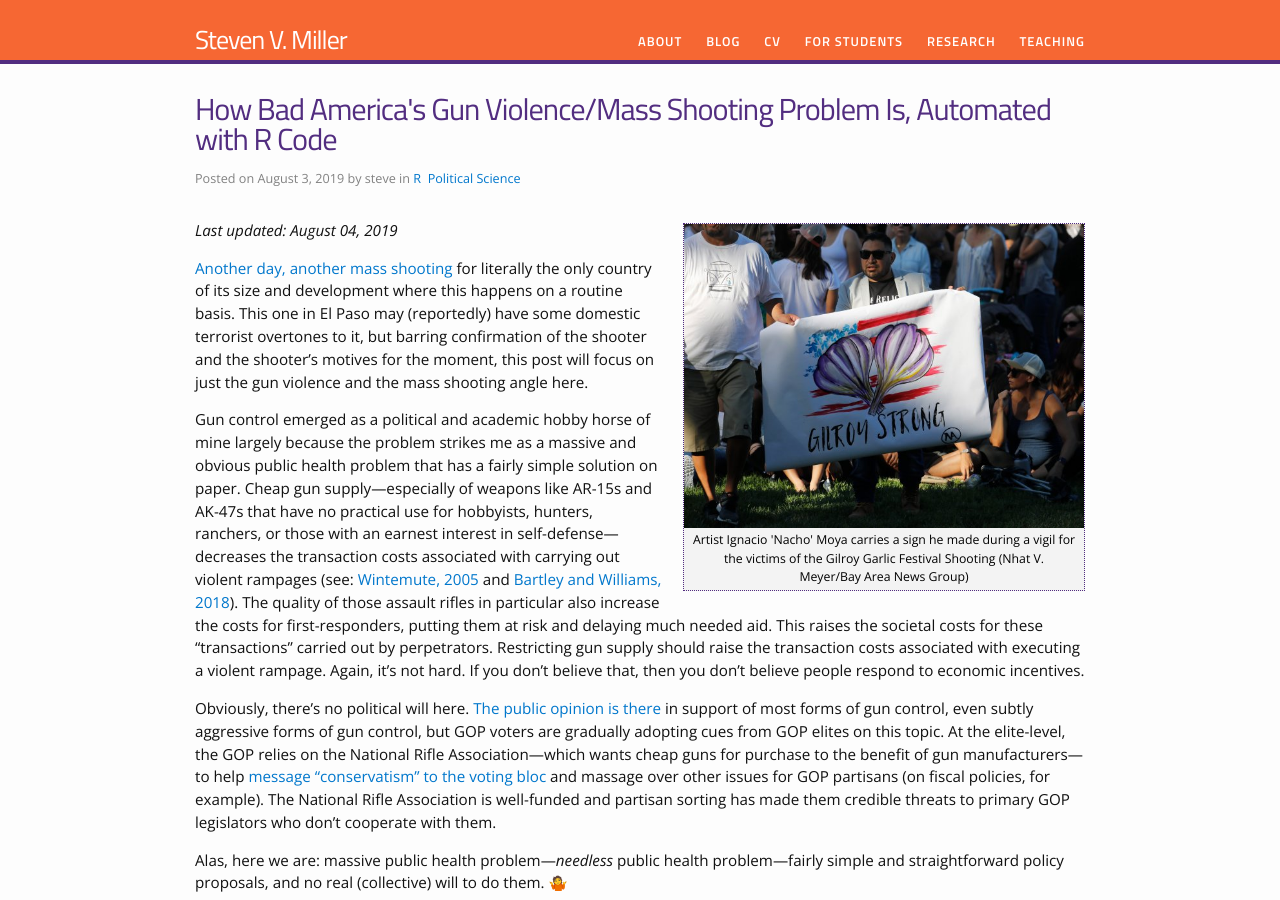
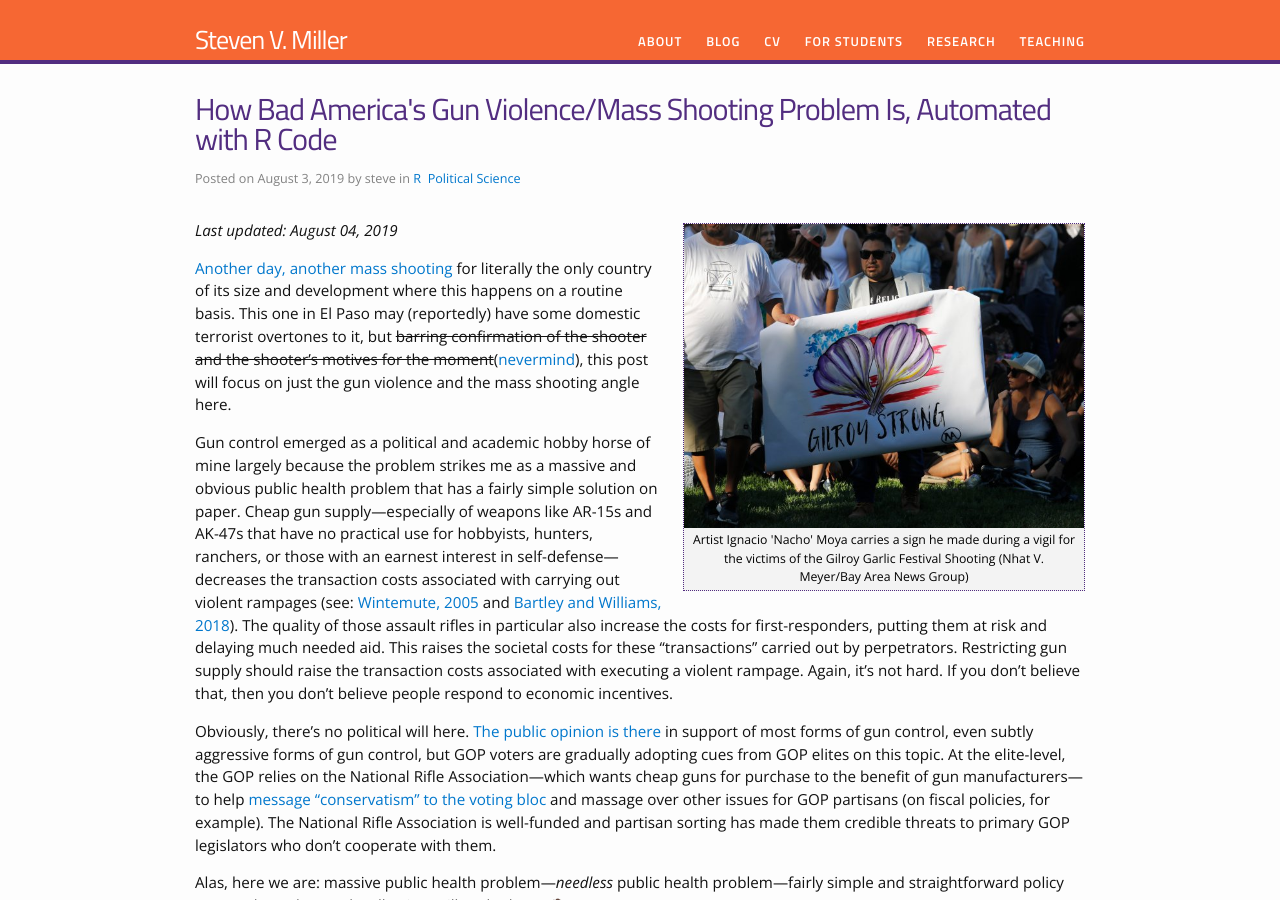
Before and after one commit to svmiller/svmiller.github.io, a Jekyll site: the page built from _posts/2019-08-03-how-bad-is-americas-gun-violence-mass-shooting-problem-in-a-few-lines-of-r-code.md, in a window 1280 px wide and 900 px high. Built offline with Jekyll 4.4.1, drawn with Linux system fonts in a browser that asks for light colours; nearby versions of some CDN libraries; some web fonts are replaced; comment, search, counter and statistics services are not loaded.

```diff
--- a/_posts/2019-08-03-how-bad-is-americas-gun-violence-mass-shooting-problem-in-a-few-lines-of-r-code.md
+++ b/_posts/2019-08-03-how-bad-is-americas-gun-violence-mass-shooting-problem-in-a-few-lines-of-r-code.md
@@ -27,7 +27,7 @@
 
 *Last updated: August 04, 2019*
 
-[Another day, another mass shooting](https://www.cnn.com/2019/08/03/us/el-paso-shooting/index.html) for literally the only country of its size and development where this happens on a routine basis. This one in El Paso may (reportedly) have some domestic terrorist overtones to it, but barring confirmation of the shooter and the shooter's motives for the moment, this post will focus on just the gun violence and the mass shooting angle here.
+[Another day, another mass shooting](https://www.cnn.com/2019/08/03/us/el-paso-shooting/index.html) for literally the only country of its size and development where this happens on a routine basis. This one in El Paso may (reportedly) have some domestic terrorist overtones to it, but ~~barring confirmation of the shooter and the shooter's motives for the moment~~([nevermind](https://www.nytimes.com/2019/08/03/us/patrick-crusius-el-paso-shooter-manifesto.html)), this post will focus on just the gun violence and the mass shooting angle here.
 
 Gun control emerged as a political and academic hobby horse of mine largely because the problem strikes me as a massive and obvious public health problem that has a fairly simple solution on paper. Cheap gun supply---especially of weapons like AR-15s and AK-47s that have no practical use for hobbyists, hunters, ranchers, or those with an earnest interest in self-defense---decreases the transaction costs associated with carrying out violent rampages (see: [Wintemute, 2005](https://ucdavis.pure.elsevier.com/en/publications/guns-and-gun-violence) and [Bartley and Williams, 2018](https://events.iadb.org/events/handler/geteventdocument.ashx?AFCF784DCD0CBF43BE2C6862BF3344018A6A5CB902FA5578FDC3D0A580A830F93EB421FAAECD73D52562D8C42E362FA5853AE10D3E97D4160C156BD8B16088D305C031362E48EDD5)). The quality of those assault rifles in particular also increase the costs for first-responders, putting them at risk and delaying much needed aid. This raises the societal costs for these "transactions" carried out by perpetrators. Restricting gun supply should raise the transaction costs associated with executing a violent rampage. Again, it's not hard. If you don't believe that, then you don't believe people respond to economic incentives.
 
--- a/_source/2019-08-03-how-bad-is-americas-gun-violence-mass-shooting-problem-in-a-few-lines-of-r-code.Rmd
+++ b/_source/2019-08-03-how-bad-is-americas-gun-violence-mass-shooting-problem-in-a-few-lines-of-r-code.Rmd
@@ -51,7 +51,7 @@
 
 *Last updated: `r format(Sys.time(), '%B %d, %Y')`*
 
-[Another day, another mass shooting](https://www.cnn.com/2019/08/03/us/el-paso-shooting/index.html) for literally the only country of its size and development where this happens on a routine basis. This one in El Paso may (reportedly) have some domestic terrorist overtones to it, but barring confirmation of the shooter and the shooter's motives for the moment, this post will focus on just the gun violence and the mass shooting angle here.
+[Another day, another mass shooting](https://www.cnn.com/2019/08/03/us/el-paso-shooting/index.html) for literally the only country of its size and development where this happens on a routine basis. This one in El Paso may (reportedly) have some domestic terrorist overtones to it, but ~~barring confirmation of the shooter and the shooter's motives for the moment~~([nevermind](https://www.nytimes.com/2019/08/03/us/patrick-crusius-el-paso-shooter-manifesto.html)), this post will focus on just the gun violence and the mass shooting angle here.
 
 Gun control emerged as a political and academic hobby horse of mine largely because the problem strikes me as a massive and obvious public health problem that has a fairly simple solution on paper. Cheap gun supply---especially of weapons like AR-15s and AK-47s that have no practical use for hobbyists, hunters, ranchers, or those with an earnest interest in self-defense---decreases the transaction costs associated with carrying out violent rampages (see: [Wintemute, 2005](https://ucdavis.pure.elsevier.com/en/publications/guns-and-gun-violence) and [Bartley and Williams, 2018](https://events.iadb.org/events/handler/geteventdocument.ashx?AFCF784DCD0CBF43BE2C6862BF3344018A6A5CB902FA5578FDC3D0A580A830F93EB421FAAECD73D52562D8C42E362FA5853AE10D3E97D4160C156BD8B16088D305C031362E48EDD5)). The quality of those assault rifles in particular also increase the costs for first-responders, putting them at risk and delaying much needed aid. This raises the societal costs for these "transactions" carried out by perpetrators. Restricting gun supply should raise the transaction costs associated with executing a violent rampage. Again, it's not hard. If you don't believe that, then you don't believe people respond to economic incentives.
 
```
